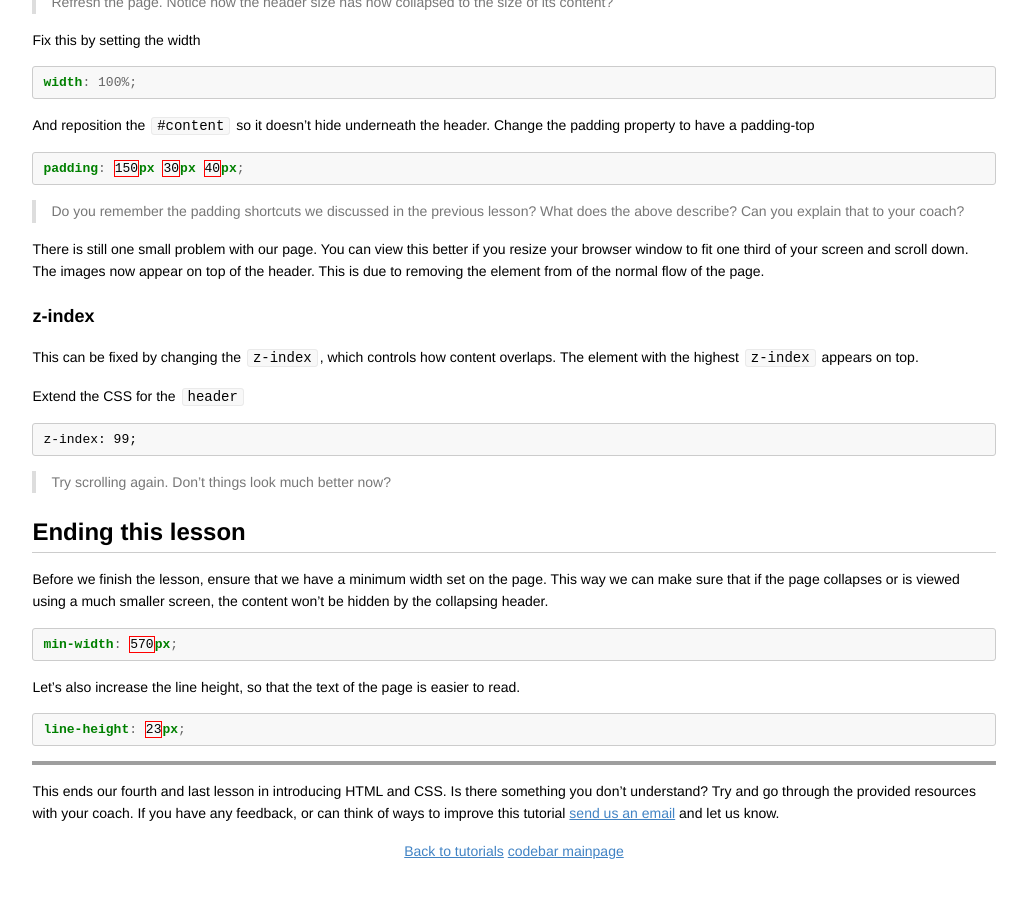
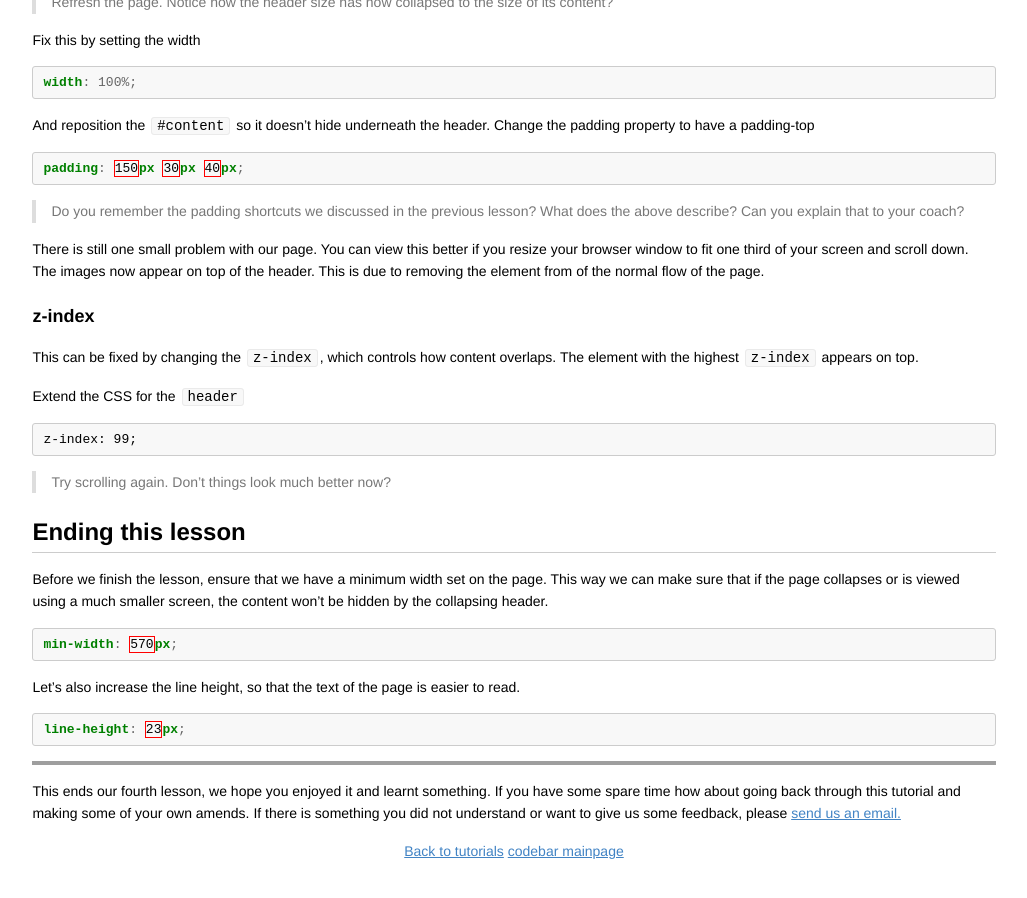
Before and after one commit to codebar/tutorials, a Jekyll site: the page built from html/lesson4/tutorial.md, in a window 1280 px wide and 900 px high, scrolled down 8705 px. Shown: the whole window, without its empty margins (126-1153 px from the left). Built offline with Jekyll 4.4.1, drawn with Linux system fonts in a browser that asks for light colours; Markdown is read by kramdown in place of the engine named in the settings; grey boxes are pictures that could not be loaded.

Commit message:
footer amend

````diff
--- a/html/lesson4/tutorial.md
+++ b/html/lesson4/tutorial.md
@@ -512,4 +512,4 @@ line-height: 23px;
 ```
 
 -----
-This ends our fourth and last lesson in introducing HTML and CSS. Is there something you don't understand? Try and go through the provided resources with your coach. If you have any feedback, or can think of ways to improve this tutorial [send us an email](mailto:feedback@codebar.io) and let us know.
+This ends our fourth lesson, we hope you enjoyed it and learnt something. If you have some spare time how about going back through this tutorial and making some of your own amends. If there is something you did not understand or want to give us some feedback, please [send us an email.](mailto:feedback@codebar.io)
````
Also changed, not shown: html/lesson1/tutorial.md (+1 -1 lines), html/lesson2/tutorial.md (+1 -1 lines), html/lesson3/tutorial.md (+1 -2 lines), html/lesson5/tutorial.md (+1 -1 lines), html/lesson6/tutorial.md (+1 -1 lines).
